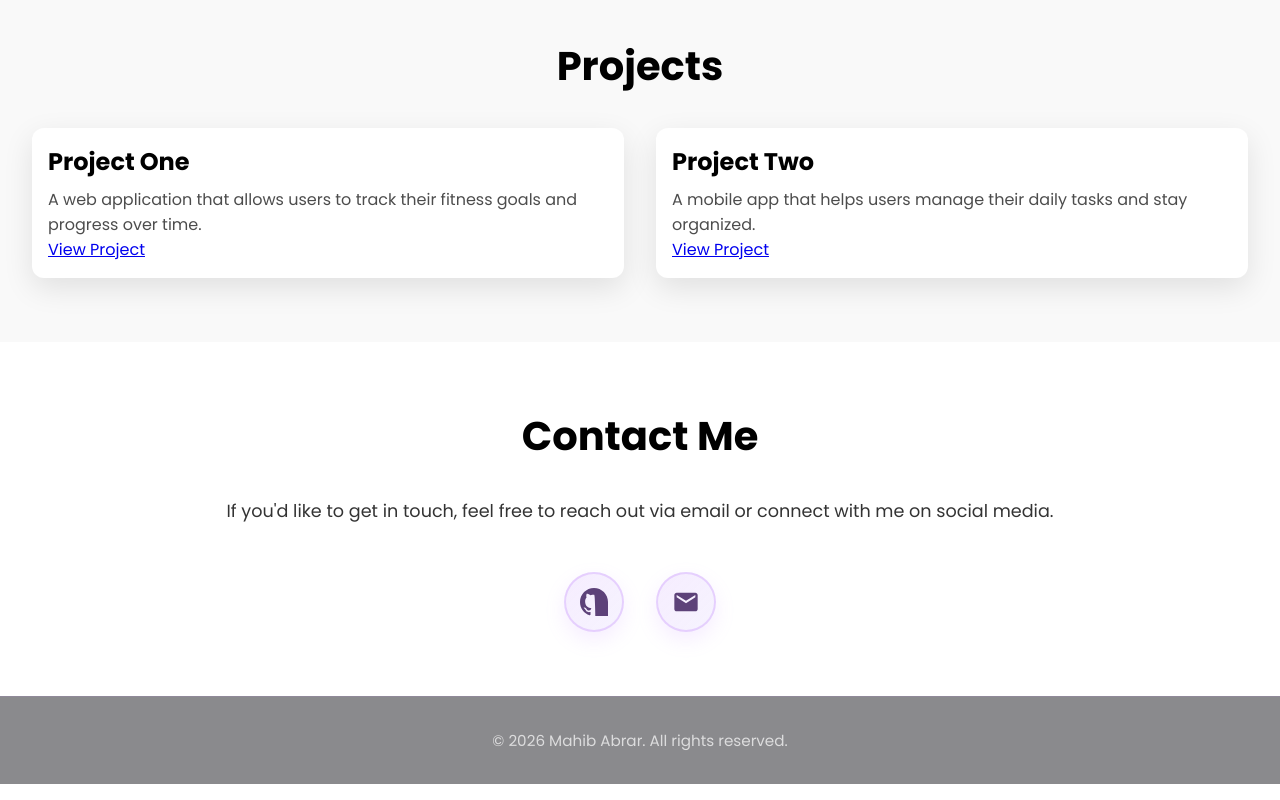
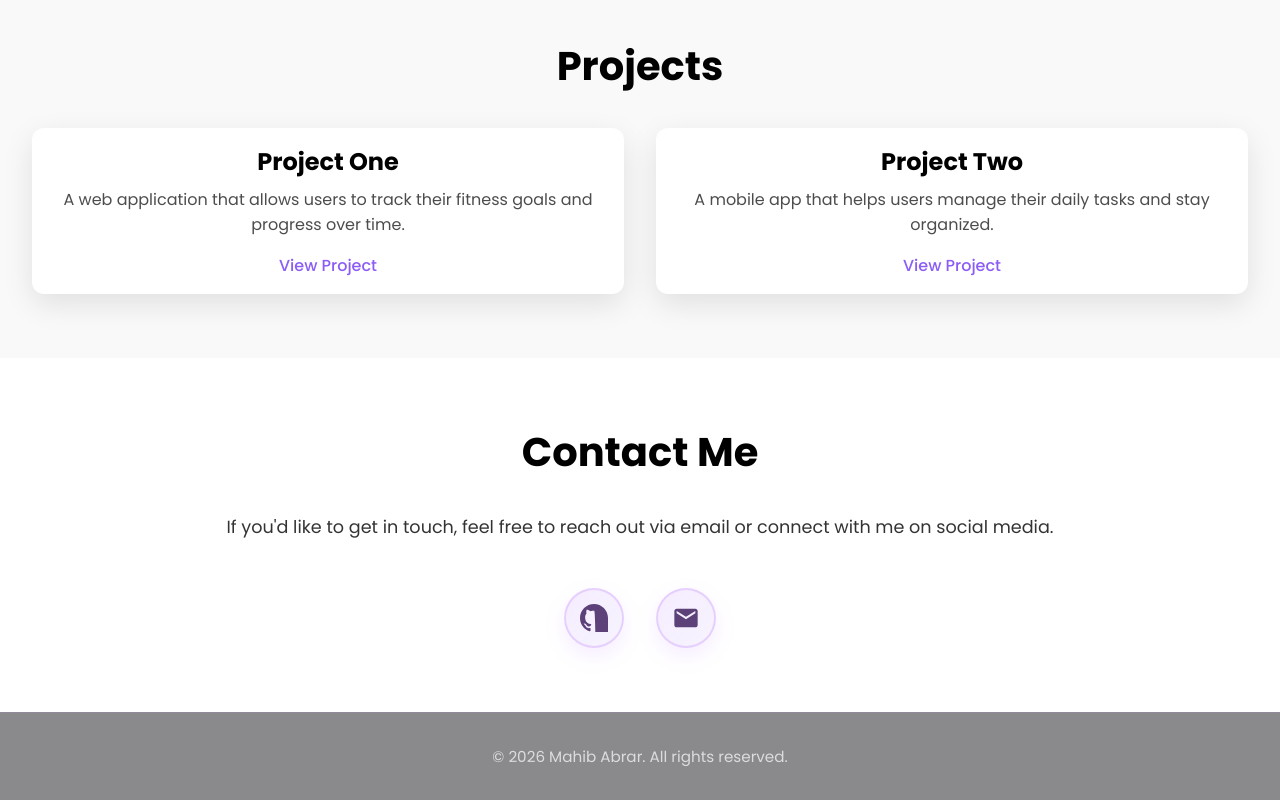
Before and after one commit to MahibAbrar222/mahibabrar.github.io, a React (Vite) app: page / in a window 1280 px wide. Shown: the part 833-1633 px from the top of the page. Built offline with nearby package versions, Linux system fonts and the light colour scheme.

Commit message:
feat: enhance project card styling with text alignment and link improvements

```diff
--- a/src/App.css
+++ b/src/App.css
@@ -113,13 +113,13 @@
     box-shadow: 0 10px 30px rgba(0,0,0,0.1);
     overflow: hidden;
     transition: transform 0.3s, box-shadow 0.3s;
+    text-align: center;
 }
 .projects-section .project-card:hover {
     transform: translateY(-5px);
     box-shadow: 0 15px 40px rgba(0,0,0,0.2);
 }
 .projects-section .project-card img {
-    width: 100%;
     height: 200px;
     object-fit: cover;
 }
@@ -133,6 +133,14 @@
 .projects-section .project-card .card-content p {
     font-size: 1rem;
     color: rgba(0,0,0,0.7);
+}
+.projects-section .project-card .card-content .project-link{
+    display: inline-block;
+    margin-top: 1rem;
+    color: #8b5cf6;
+    text-decoration: none;
+    font-weight: 500;
+    transition: color 0.3s;
 }
 .contact-section {
     padding: 4rem 2rem;
```
